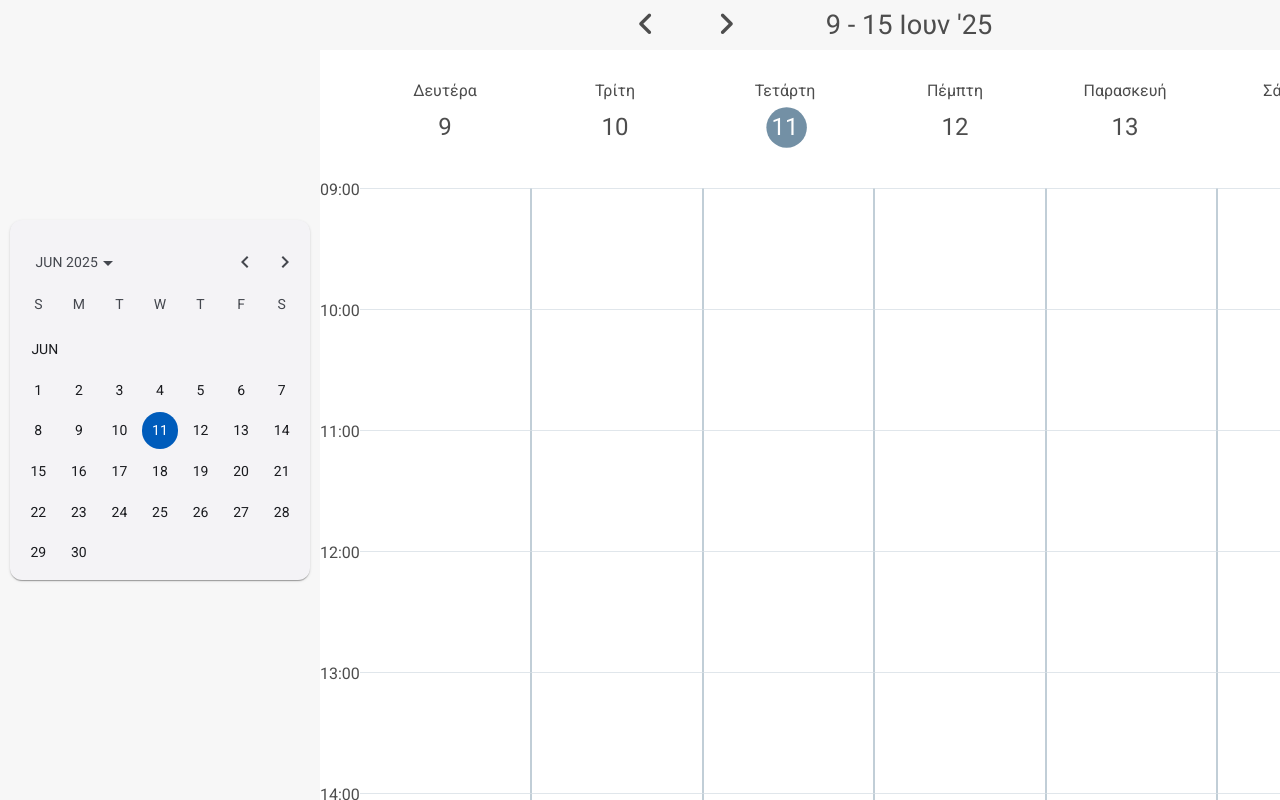
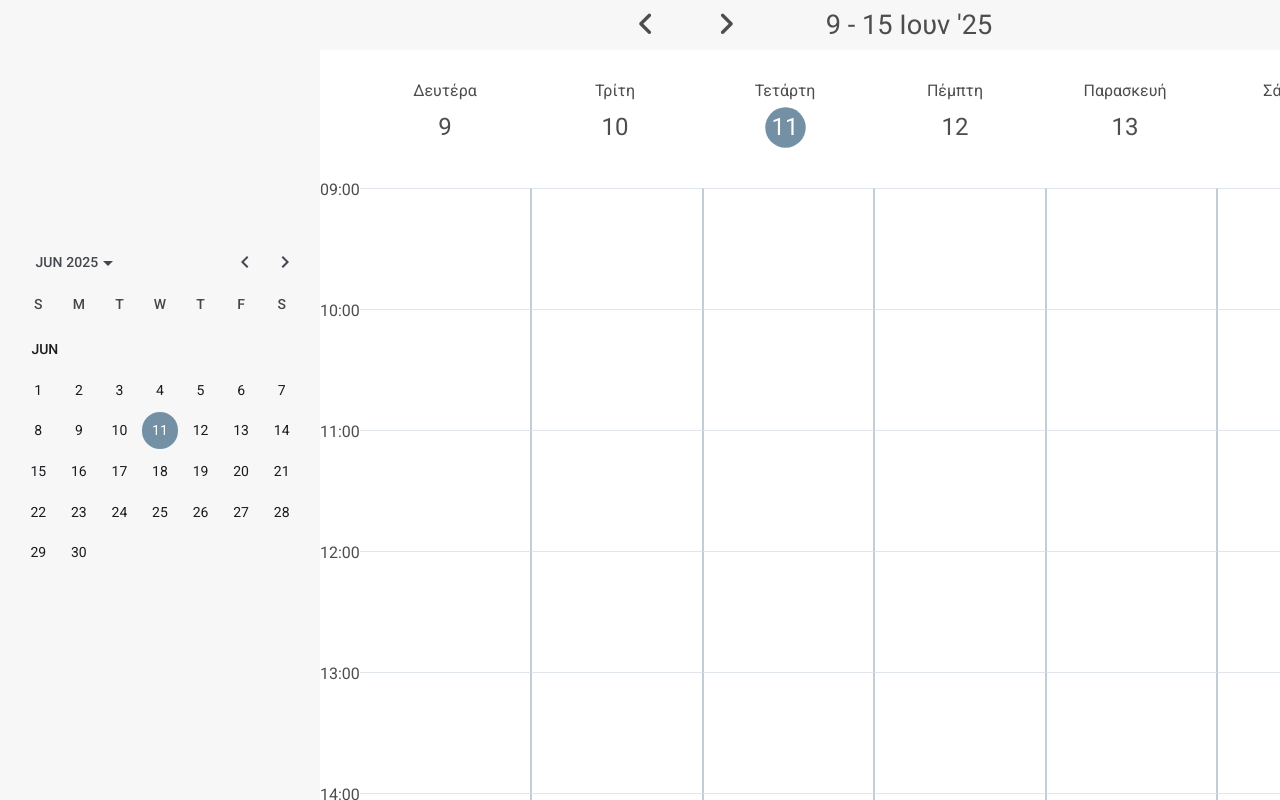
Before and after one commit to PolyviosPap/PapaDimiDo, an Angular app: page / in a window 1280 px wide. Built offline with nearby package versions, Linux system fonts and the light colour scheme.

Commit message:
datepicker finished

```diff
--- a/src/app/left-pane/left-pane.component.css
+++ b/src/app/left-pane/left-pane.component.css
@@ -14,4 +14,10 @@
 
 .datepickerCard {
     width: 300px;
+    background-color: #f7f7f7;
+    box-shadow: none;
 }
+
+.mat-calendar-body-selected {
+    background-color: #7390a5;
+}
--- a/src/app/left-pane/left-pane.component.html
+++ b/src/app/left-pane/left-pane.component.html
@@ -1,3 +1,6 @@
 <mat-card class="datepickerCard">
-  <mat-calendar [(selected)]="selectedDate"></mat-calendar>
+  <mat-calendar
+    [(selected)]="selectedDate"
+    (selectedChange)="calendarState.setSelectedDate($event)">
+  </mat-calendar>
 </mat-card>
--- a/src/index.html
+++ b/src/index.html
@@ -6,6 +6,8 @@
   <base href="./">
   <meta name="viewport" content="width=device-width, initial-scale=1">
   <link rel="icon" type="image/x-icon" href="favicon.ico">
+  <link href="https://fonts.googleapis.com/css2?family=Roboto:wght@300;400;500&display=swap" rel="stylesheet">
+  <link href="https://fonts.googleapis.com/icon?family=Material+Icons" rel="stylesheet">
 </head>
 <body class="mat-typography">
   <app-root></app-root>
--- a/src/styles.css
+++ b/src/styles.css
@@ -27,3 +27,15 @@ body, html {
   border-radius: 6px;
   border: 2px solid #f0f0f0;
 }
+
+.mat-calendar-body-selected {
+  background-color: #7390a5 !important;
+}
+
+.mat-calendar-body-today:not(.mat-calendar-body-selected):not(.mat-calendar-body-comparison-identical) {
+  border-color: #7390a5 !important;
+}
+
+.mat-calendar-body-selected.mat-calendar-body-today {
+  box-shadow: inset 0 0 0 1px #7390a5 !important;
+}
```
Also changed, not shown: src/app/left-pane/left-pane.component.ts (+4 -4 lines), src/app/main-window/days-window/days-headers/days-headers.component.css (line endings or trailing spaces).
